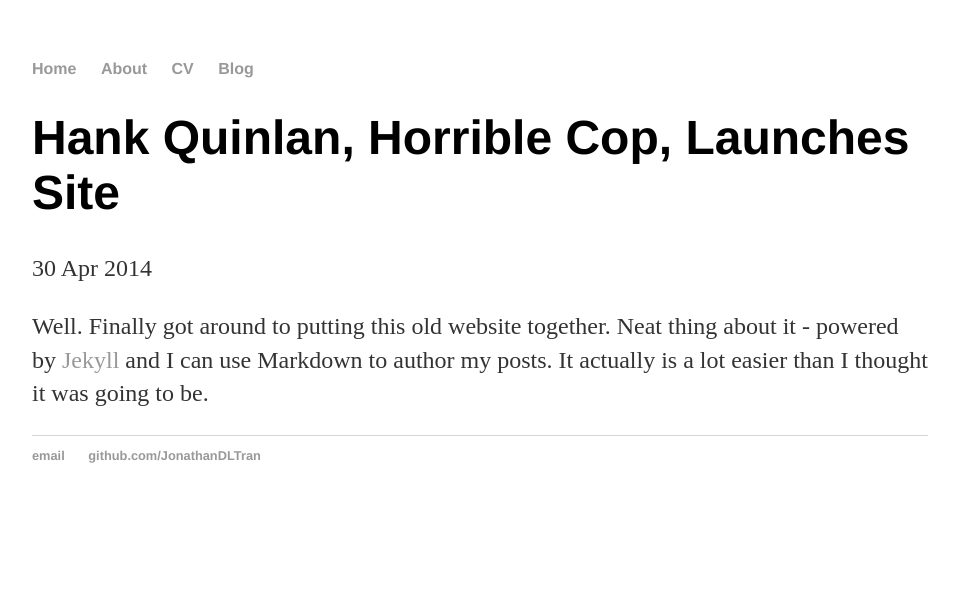
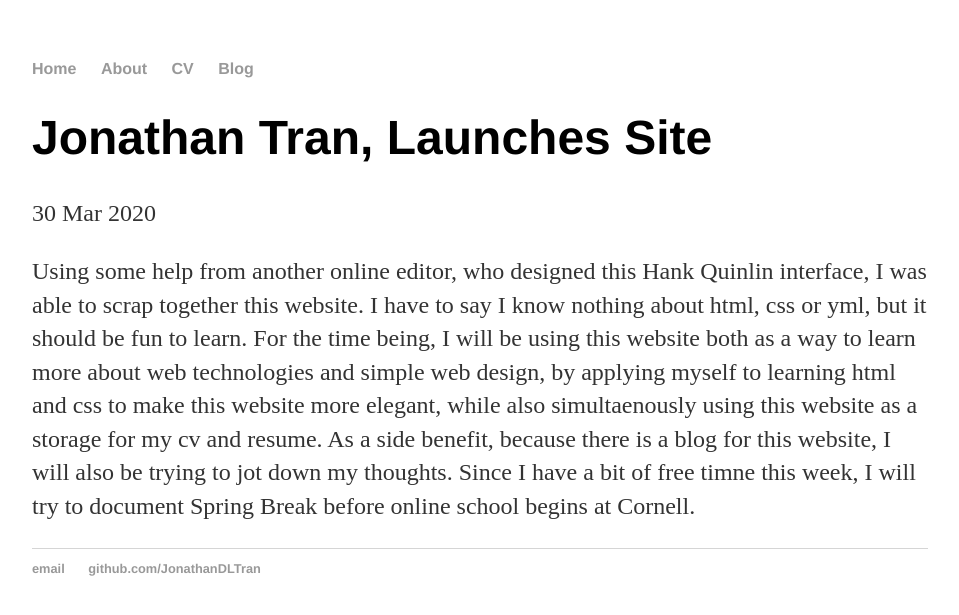
Before and after one commit to JonathanDLTran/JonathanDLTran.github.io, a Jekyll site: the page built from _posts/2014-04-30-hank-quinlan-site-launched.md, in a window 1280 px wide. Shown: the top 615 px of the page, without its empty margins (160-1119 px from the left). Built offline with Jekyll 4.4.1, drawn with Linux system fonts in a browser that asks for light colours.

Commit message:
Update 2020-03-30 blog start

```diff
--- a/_posts/2014-04-30-hank-quinlan-site-launched.md
+++ b/_posts/2014-04-30-hank-quinlan-site-launched.md
@@ -1,7 +1,7 @@
 ---
 layout: post
-title: "Hank Quinlan, Horrible Cop, Launches Site"
-date: 2014-04-30
+title: "Jonathan Tran, Launches Site"
+date: 2020-03-30
 ---
 
-Well. Finally got around to putting this old website together. Neat thing about it - powered by [Jekyll](http://jekyllrb.com) and I can use Markdown to author my posts. It actually is a lot easier than I thought it was going to be.
+Using some help from another online editor, who designed this Hank Quinlin interface, I was able to scrap together this website. I have to say I know nothing about html, css or yml, but it should be fun to learn. For the time being, I will be using this website both as a way to learn more about web technologies and simple web design, by applying myself to learning html and css to make this website more elegant, while also simultaenously using this website as a storage for my cv and resume. As a side benefit, because there is a blog for this website, I will also be trying to jot down my thoughts. Since I have a bit of free timne this week, I will try to document Spring Break before online school begins at Cornell.
```
